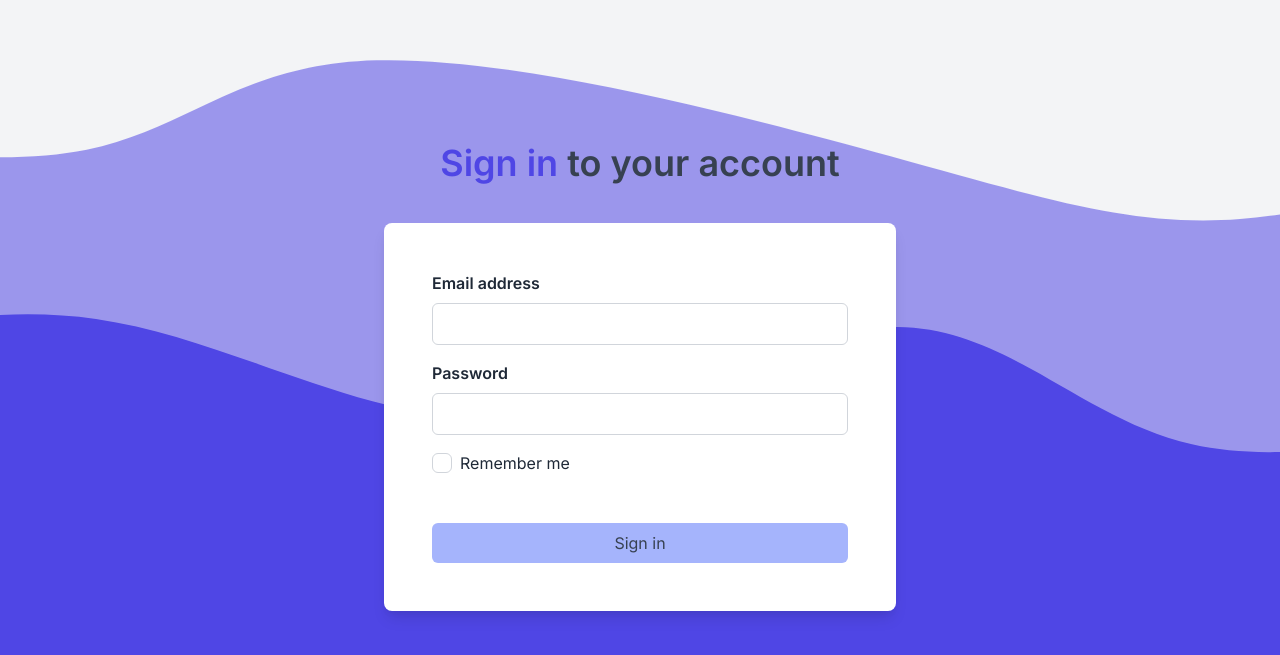
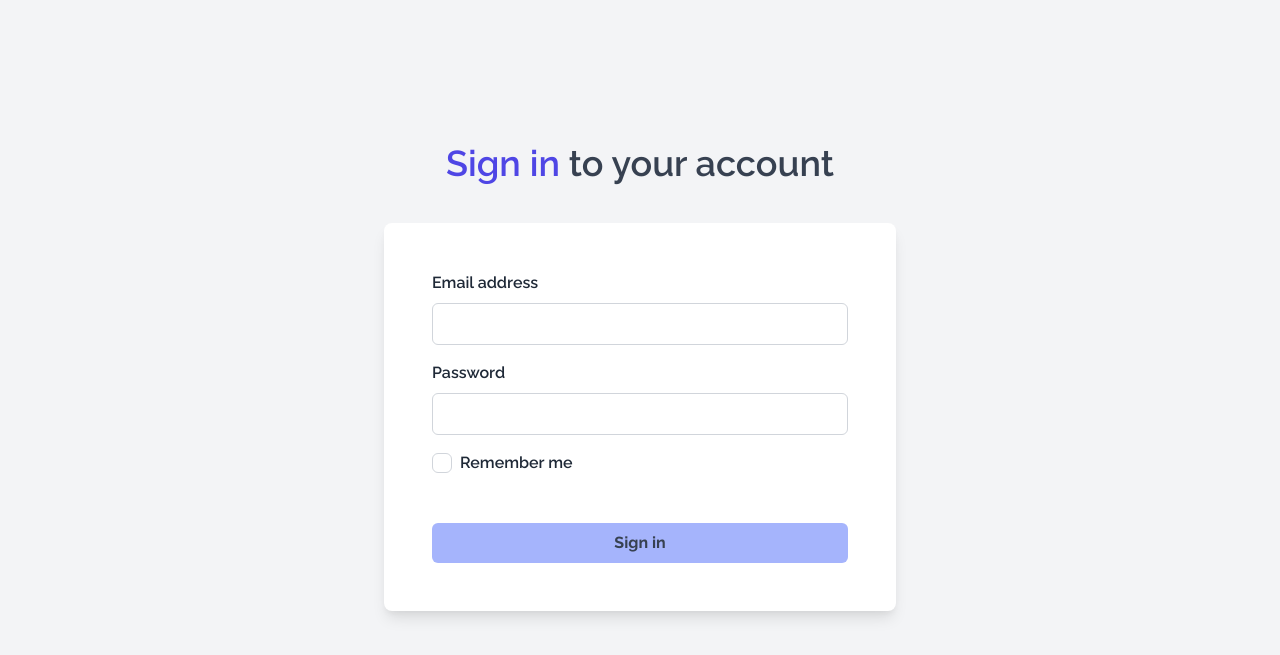
Before and after one commit to tom751/HR, a Vue app in the folder client/: page / in a window 1280 px wide. Shown: the part 145-800 px from the top of the page. Built offline with nearby package versions, Linux system fonts and the light colour scheme.

Commit message:
More style updates

```diff
--- a/client/index.html
+++ b/client/index.html
@@ -11,7 +11,7 @@
     <link rel="preconnect" href="https://fonts.googleapis.com" />
     <link rel="preconnect" href="https://fonts.gstatic.com" crossorigin />
     <link
-      href="https://fonts.googleapis.com/css2?family=Inter:wght@300;400;500;600;700&display=swap"
+      href="https://fonts.googleapis.com/css2?family=Raleway:wght@300;400;500;600;700&display=swap"
       rel="stylesheet"
     />
   </head>
--- a/client/src/components/Button.vue
+++ b/client/src/components/Button.vue
@@ -1,5 +1,5 @@
 <template>
-  <button class="bg-indigo-300 dark:bg-indigo-800 py-2 px-4 rounded-md" @click.prevent="onClick">
+  <button type="submit" class="bg-indigo-300 dark:bg-indigo-800 py-2 px-4 rounded-md" @click.prevent="onClick">
     <slot />
   </button>
 </template>
--- a/client/src/index.css
+++ b/client/src/index.css
@@ -8,10 +8,30 @@
   }
 
   button,
-  input,
   router-link,
   a {
     @apply focus:outline-none focus:ring focus:ring-indigo-400;
+  }
+
+  button {
+    @apply bg-indigo-300 dark:bg-indigo-800 py-2 px-4 rounded-md font-bold;
+  }
+
+  [type='text'],
+  [type='email'],
+  [type='password'],
+  [type='number'],
+  [type='date'],
+  [type='tel'],
+  [multiple],
+  textarea,
+  select {
+    @apply block w-full rounded-md border-gray-300 focus:ring-2 focus:ring-indigo-600 text-gray-700;
+  }
+
+  [type='checkbox'],
+  [type='radio'] {
+    @apply w-5 h-5 checked:bg-indigo-600 checked:border-transparent focus:outline-none focus:ring-indigo-600 focus:ring-2 text-indigo-600 border border-gray-300 rounded-md;
   }
 
   label {
--- a/client/src/views/Login.vue
+++ b/client/src/views/Login.vue
@@ -1,39 +1,19 @@
 <template>
-  <div class="min-h-screen bg-gray-100 pt-72 bg-waves bg-bottom bg-repeat-x bg-cover">
+  <div class="min-h-screen bg-gray-100 pt-72 bg-bottom bg-repeat-x bg-cover">
     <div class="text-center mb-10 max-w-lg m-auto">
       <h1 class="text-gray-700 text-4xl font-semibold"><span class="text-indigo-600">Sign in</span> to your account</h1>
     </div>
     <div class="shadow-lg bg-white rounded-lg max-w-lg p-12 m-auto">
-      <form>
+      <form @submit.prevent="login">
         <label class="text-gray-800" for="email">Email address</label>
-        <input
-          id="email"
-          class="block w-full rounded-md border-gray-300 focus:ring-2 focus:ring-indigo-600 text-gray-700"
-          type="email"
-        />
+        <input id="email" type="email" v-model="email" />
         <label class="text-gray-800 mt-4" for="password">Password</label>
-        <input
-          id="password"
-          type="password"
-          class="block w-full rounded-md border-gray-300 focus:ring-2 focus:ring-indigo-600 text-gray-700"
-        />
+        <input id="password" type="password" v-model="password" />
         <div class="flex items-center mt-4">
-          <input
-            type="checkbox"
-            id="remember"
-            class="
-              w-5
-              h-5
-              checked:bg-indigo-600 checked:border-transparent
-              focus:outline-none focus:ring-indigo-600 focus:ring-2
-              text-indigo-600
-              border border-gray-300
-              rounded-md
-            "
-          />
-          <label for="remember" class="text-gray-800 font-normal flex-1 mb-0 ml-2">Remember me</label>
+          <input type="checkbox" id="remember" />
+          <label for="remember" class="text-gray-800 flex-1 mb-0 ml-2">Remember me</label>
         </div>
-        <Button class="w-full mt-12">Sign in</Button>
+        <button class="w-full mt-12">Sign in</button>
       </form>
     </div>
   </div>
@@ -41,4 +21,8 @@
 
 <script setup lang="ts">
 import Button from '@/components/Button.vue'
+import { ref } from 'vue'
+
+const email = ref('')
+const password = ref('')
 </script>
--- a/client/tailwind.config.js
+++ b/client/tailwind.config.js
@@ -6,7 +6,7 @@ module.exports = {
   darkMode: 'media', // or 'media' or 'class'
   theme: {
     fontFamily: {
-      sans: ['Inter', ...defaultTheme.fontFamily.sans],
+      sans: ['Raleway', ...defaultTheme.fontFamily.sans],
     },
     extend: {
       backgroundImage: {
```
